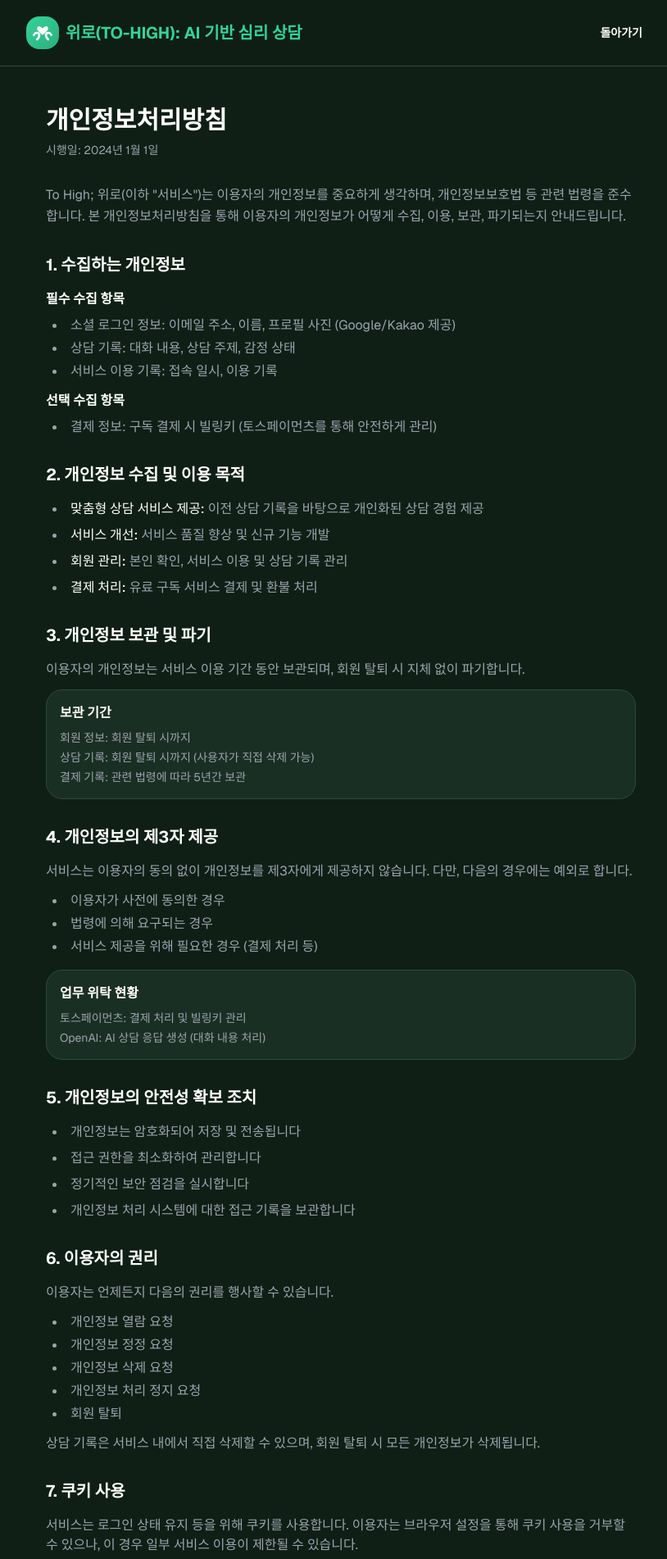
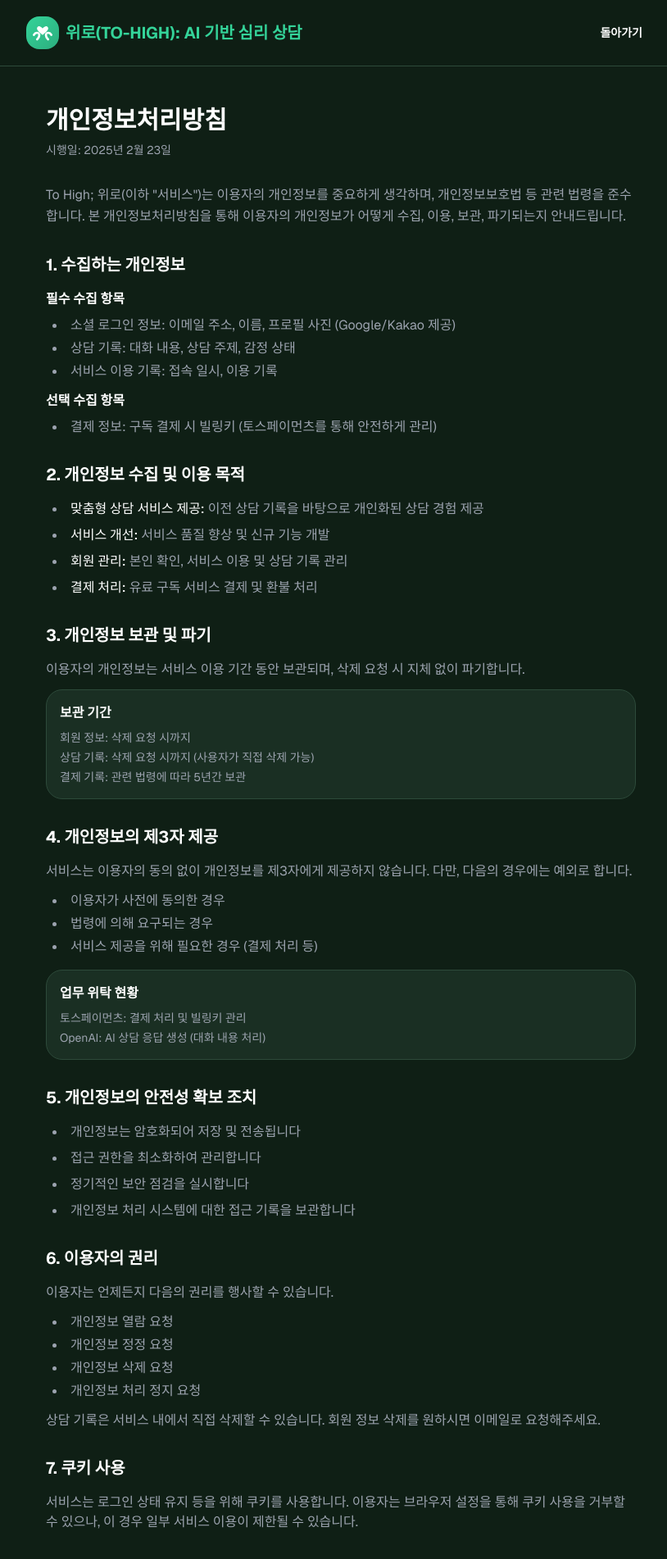
Before and after one commit to fullth/to-high, a Next.js app in the folder apps/web/: page /privacy in a window 1280 px wide. Shown: the top 1902 px of the page at 82% size, without its empty margins (224-1038 px from the left). Built offline with nearby package versions, Linux system fonts and the light colour scheme; no server answers; a web font is replaced by a local one.

Commit message:
fix: 개인정보처리방침 현재 서비스 정책에 맞게 수정
- 시행일 2025년 2월 23일로 변경
- 회원 탈퇴 문구를 이메일 삭제 요청으로 수정
- 보관 기간을 삭제 요청 시까지로 변경

```diff
--- a/apps/web/src/app/privacy/page.tsx
+++ b/apps/web/src/app/privacy/page.tsx
@@ -25,7 +25,7 @@ export default function PrivacyPage() {
           {/* 제목 */}
           <div className="space-y-2">
             <h1 className="text-3xl font-bold text-foreground">개인정보처리방침</h1>
-            <p className="text-sm text-muted-foreground">시행일: 2024년 1월 1일</p>
+            <p className="text-sm text-muted-foreground">시행일: 2025년 2월 23일</p>
           </div>
 
           {/* 서문 */}
@@ -87,13 +87,13 @@ export default function PrivacyPage() {
             <div className="space-y-3 text-muted-foreground">
               <p>
                 이용자의 개인정보는 서비스 이용 기간 동안 보관되며,
-                회원 탈퇴 시 지체 없이 파기합니다.
+                삭제 요청 시 지체 없이 파기합니다.
               </p>
               <div className="bg-card border border-border rounded-xl p-4">
                 <h3 className="font-semibold text-foreground mb-2">보관 기간</h3>
                 <ul className="space-y-1 text-sm">
-                  <li>회원 정보: 회원 탈퇴 시까지</li>
-                  <li>상담 기록: 회원 탈퇴 시까지 (사용자가 직접 삭제 가능)</li>
+                  <li>회원 정보: 삭제 요청 시까지</li>
+                  <li>상담 기록: 삭제 요청 시까지 (사용자가 직접 삭제 가능)</li>
                   <li>결제 기록: 관련 법령에 따라 5년간 보관</li>
                 </ul>
               </div>
@@ -144,11 +144,10 @@ export default function PrivacyPage() {
                 <li>개인정보 정정 요청</li>
                 <li>개인정보 삭제 요청</li>
                 <li>개인정보 처리 정지 요청</li>
-                <li>회원 탈퇴</li>
               </ul>
               <p className="mt-3">
-                상담 기록은 서비스 내에서 직접 삭제할 수 있으며,
-                회원 탈퇴 시 모든 개인정보가 삭제됩니다.
+                상담 기록은 서비스 내에서 직접 삭제할 수 있습니다.
+                회원 정보 삭제를 원하시면 이메일로 요청해주세요.
               </p>
             </div>
           </section>
```
Also changed, not shown: 1 other file (tests, documents, lock files or other folders).
